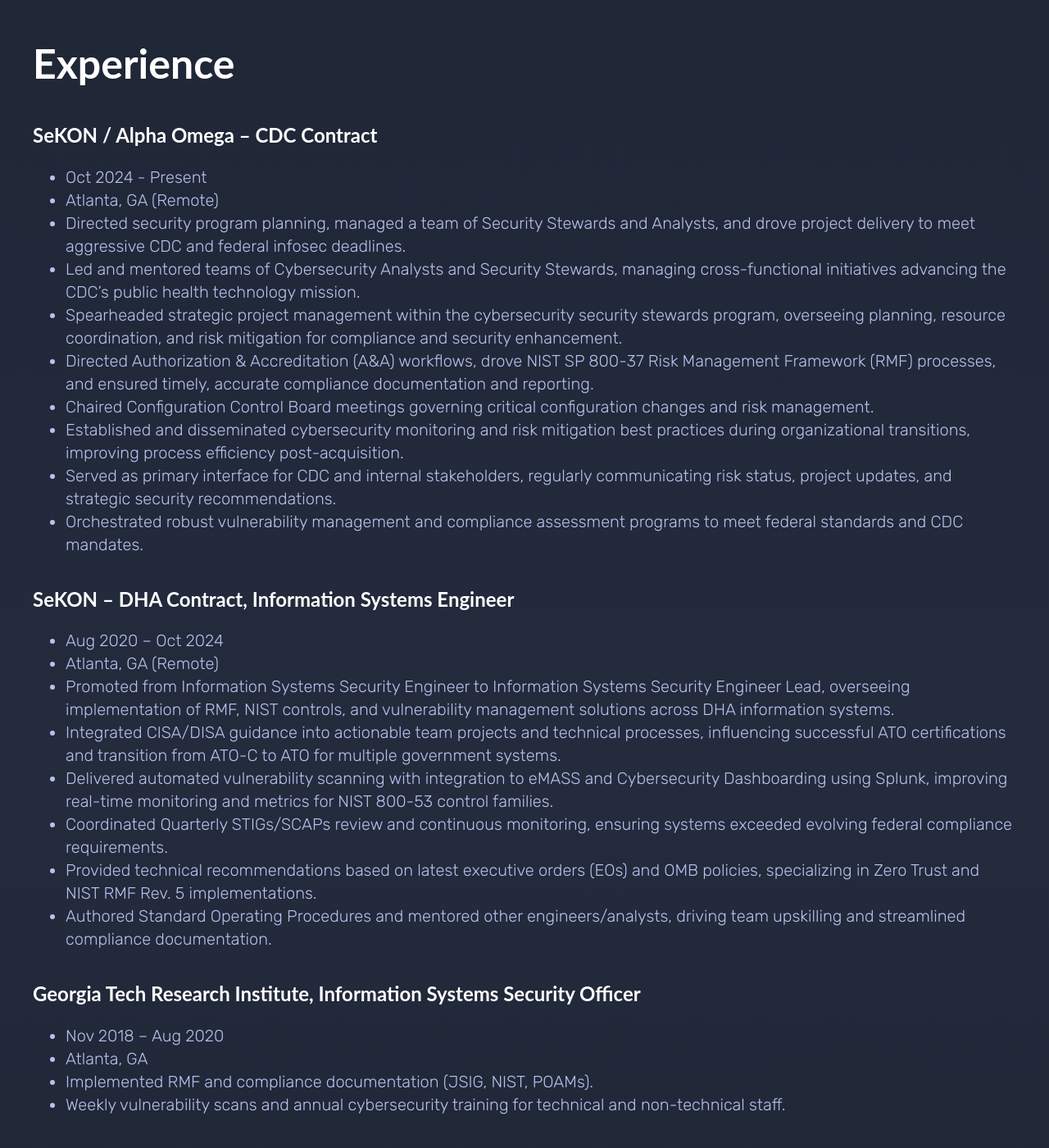
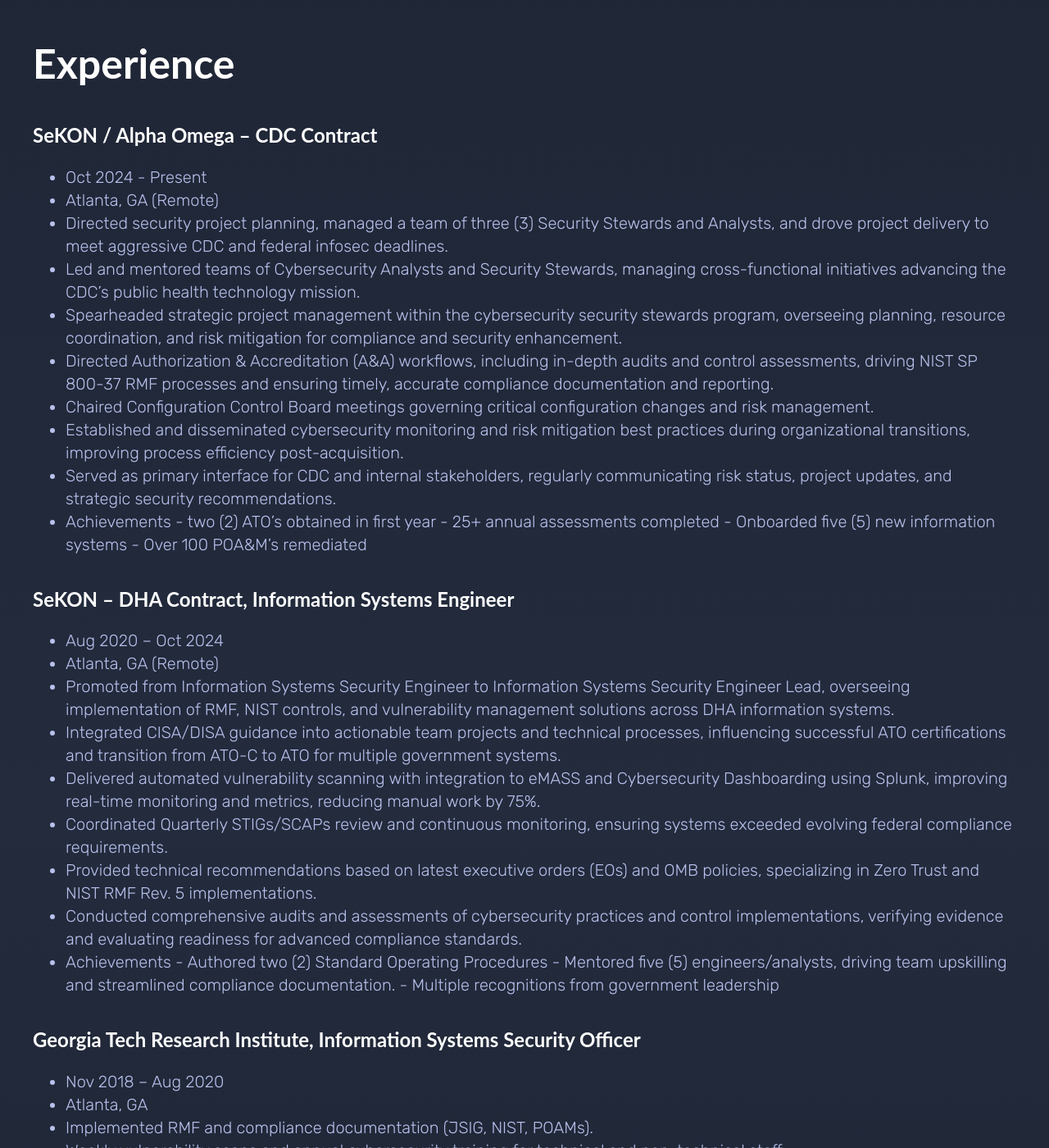
Before and after one commit to justin-m-johnson/justin-m-johnson.github.io, a Jekyll site: the page built from content/about.md, in a window 1280 px wide and 1400 px high, scrolled down 1552 px. Shown: the whole window at 82% size. Built offline with Jekyll 4.4.1, drawn with Linux system fonts in a browser that asks for light colours.

Commit message:
Updated about me

```diff
--- a/content/about.md
+++ b/content/about.md
@@ -41,14 +41,14 @@
 ## SeKON / Alpha Omega – CDC Contract
 - Oct 2024 - Present
 - Atlanta, GA (Remote)
-- Directed security program planning, managed a team of Security Stewards and Analysts, and drove project delivery to meet aggressive CDC and federal infosec deadlines.
+- Directed security project planning, managed a team of three (3) Security Stewards and Analysts, and drove project delivery to meet aggressive CDC and federal infosec deadlines.
 - Led and mentored teams of Cybersecurity Analysts and Security Stewards, managing cross-functional initiatives advancing the CDC’s public health technology mission.
 - Spearheaded strategic project management within the cybersecurity security stewards program, overseeing planning, resource coordination, and risk mitigation for compliance and security enhancement.
-- Directed Authorization & Accreditation (A&A) workflows, drove NIST SP 800-37 Risk Management Framework (RMF) processes, and ensured timely, accurate compliance documentation and reporting.
+- Directed Authorization & Accreditation (A&A) workflows, including in-depth audits and control assessments, driving NIST SP 800-37 RMF processes and ensuring timely, accurate compliance documentation and reporting.
 - Chaired Configuration Control Board meetings governing critical configuration changes and risk management.
 - Established and disseminated cybersecurity monitoring and risk mitigation best practices during organizational transitions, improving process efficiency post-acquisition.
 - Served as primary interface for CDC and internal stakeholders, regularly communicating risk status, project updates, and strategic security recommendations.
-- Orchestrated robust vulnerability management and compliance assessment programs to meet federal standards and CDC mandates.
+- Achievements - two (2) ATO's obtained in first year - 25+ annual assessments completed - Onboarded five (5) new information systems - Over 100 POA&M's remediated
 
 
 ## SeKON – DHA Contract, Information Systems Engineer
@@ -56,10 +56,11 @@
 - Atlanta, GA (Remote)
 - Promoted from Information Systems Security Engineer to Information Systems Security Engineer Lead, overseeing implementation of RMF, NIST controls, and vulnerability management solutions across DHA information systems.
 - Integrated CISA/DISA guidance into actionable team projects and technical processes, influencing successful ATO certifications and transition from ATO-C to ATO for multiple government systems.
-- Delivered automated vulnerability scanning with integration to eMASS and Cybersecurity Dashboarding using Splunk, improving real-time monitoring and metrics for NIST 800-53 control families.
+- Delivered automated vulnerability scanning with integration to eMASS and Cybersecurity Dashboarding using Splunk, improving real-time monitoring and metrics, reducing manual work by 75%.
 - Coordinated Quarterly STIGs/SCAPs review and continuous monitoring, ensuring systems exceeded evolving federal compliance requirements.
 - Provided technical recommendations based on latest executive orders (EOs) and OMB policies, specializing in Zero Trust and NIST RMF Rev. 5 implementations.
-- Authored Standard Operating Procedures and mentored other engineers/analysts, driving team upskilling and streamlined compliance documentation.
+- Conducted comprehensive audits and assessments of cybersecurity practices and control implementations, verifying evidence and evaluating readiness for advanced compliance standards.
+- Achievements - Authored two (2) Standard Operating Procedures - Mentored five (5) engineers/analysts, driving team upskilling and streamlined compliance documentation. - Multiple recognitions from government leadership
 
 ## Georgia Tech Research Institute, Information Systems Security Officer
 
```
Also changed, not shown: other parts of content/about.md (+1 -0 lines).
